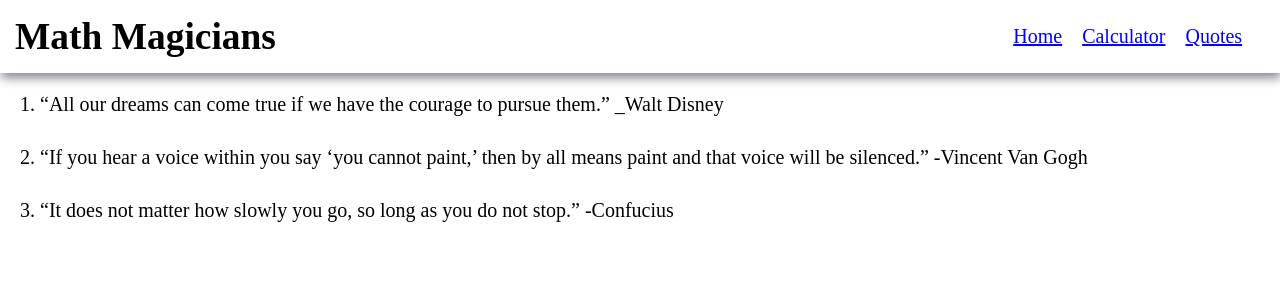
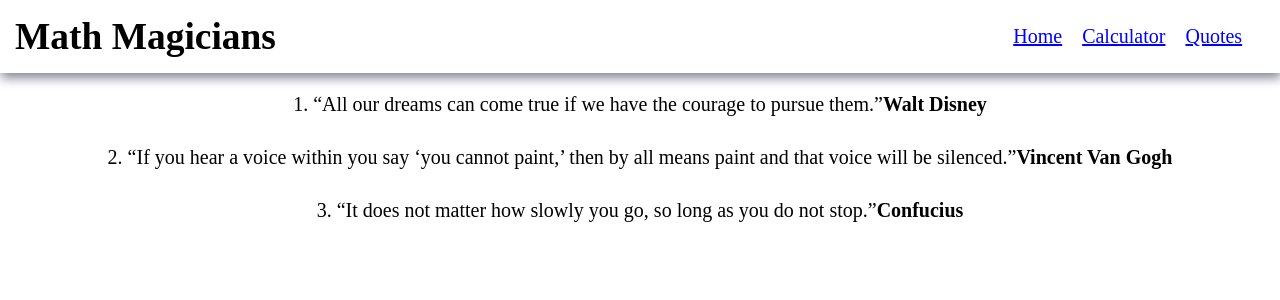
Before and after one commit to iLynette/math_magician, a React (Create React App) app: page /quotes in a window 1280 px wide. Shown: the top 300 px of the page. Built offline with nearby package versions, Linux system fonts and the light colour scheme.

Commit message:
Styling on quotes page

```diff
--- a/src/components/Quotes.js
+++ b/src/components/Quotes.js
@@ -3,14 +3,17 @@
 const Quotes = () => (
   <>
     <div className="quotes">
-      <p>
-        1. “All our dreams can come true if we have the courage to pursue them.” _Walt Disney
+      <p className="qtext">
+        1. “All our dreams can come true if we have the courage to pursue them.”
+        <span>Walt Disney</span>
       </p>
-      <p>
-        2. “If you hear a voice within you say ‘you cannot paint,’ then by all means paint and that voice will be silenced.” -Vincent Van Gogh
+      <p className="qtext">
+        2. “If you hear a voice within you say ‘you cannot paint,’ then by all means paint and that voice will be silenced.”
+        <span>Vincent Van Gogh</span>
       </p>
-      <p>
-        3. “It does not matter how slowly you go, so long as you do not stop.” -Confucius
+      <p className="qtext">
+        3. “It does not matter how slowly you go, so long as you do not stop.”
+        <span>Confucius</span>
       </p>
     </div>
   </>
--- a/src/index.css
+++ b/src/index.css
@@ -58,9 +58,18 @@
   display: flex;
   flex-direction: column;
   justify-content: center;
-  font-size: 20px;
   padding: 20px;
   gap: 30px;
+}
+
+.qtext {
+  font-size: 20px;
+  text-align: center;
+  font-weight: 500;
+}
+
+.qtext span {
+  font-weight: bold;
 }
 
 .welcome h2 {
```
